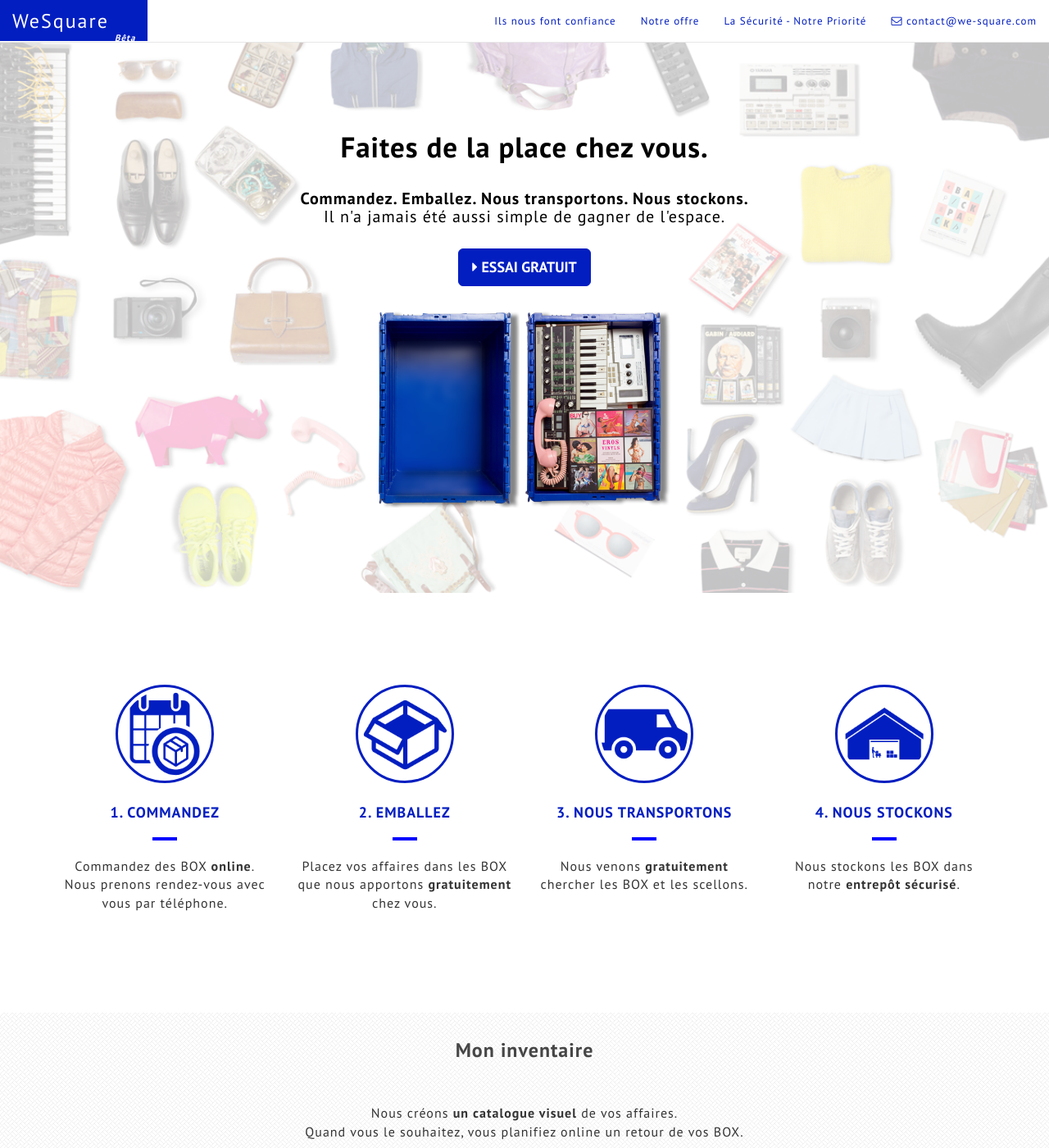
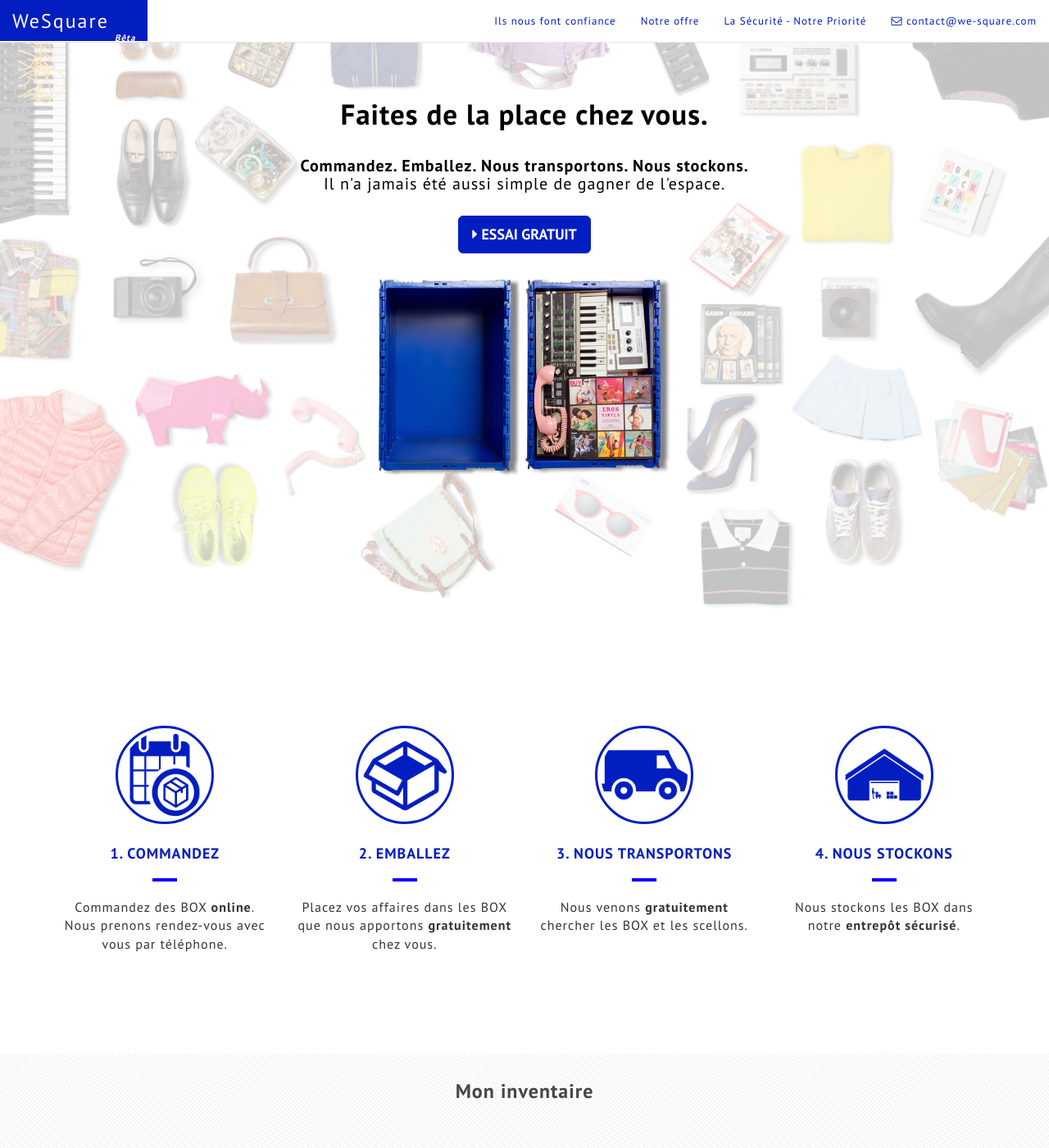
Before and after one commit to Seb1501/wesquare, a Jekyll site: the page built from index.html, in a window 1280 px wide and 1400 px high. Shown: the whole window at 82% size. Built offline with Jekyll 4.4.1, drawn with Linux system fonts in a browser that asks for light colours; nearby versions of some CDN libraries; Markdown is read by kramdown in place of the engine named in the settings.

Commit message:
Ajout responsive cover pour la page index

```diff
--- a/css/style.css
+++ b/css/style.css
@@ -86,23 +86,29 @@
 /* line 88, ../compass/sass/style.scss */
 .wrapper {
   background-image: url('../images/Cover.png?1414865086');
+  background-repeat: no-repeat;
+  background-position: center;
   background-size: cover;
+  /*background-size: 100%;*/
+  -webkit-background-size: cover;
+  -moz-background-size: cover;
+  -o-background-size: cover;
   text-align: center;
-  height: 700px;
-  padding-top: 100px;
+  height: 750px;
+  padding-top: 60px;
   color: white;
 }
 
-/* line 99, ../compass/sass/style.scss */
+/* line 105, ../compass/sass/style.scss */
 .wrapper img {
   margin: auto;
 }
-/* line 103, ../compass/sass/style.scss */
+/* line 109, ../compass/sass/style.scss */
 .wrapper button {
   margin-bottom: 30px;
 }
 
-/* line 110, ../compass/sass/style.scss */
+/* line 116, ../compass/sass/style.scss */
 .lead h3 {
   /*background: rgba(0, 0, 0, .2);*/
   display: inline-block;
@@ -113,7 +119,7 @@
   margin-bottom: 0.3em;
   color: black;
 }
-/* line 121, ../compass/sass/style.scss */
+/* line 127, ../compass/sass/style.scss */
 .lead h1 {
   /*text-shadow: 2px 2px 10px rgba(0, 0, 0, .9);*/
   padding-top: 0.5em;
@@ -123,50 +129,50 @@
   color: black;
 }
 
-/* line 131, ../compass/sass/style.scss */
+/* line 137, ../compass/sass/style.scss */
 .btn-primary {
   background-color: #031ec0;
   border-color: #031ec0;
 }
 
-/* line 136, ../compass/sass/style.scss */
+/* line 142, ../compass/sass/style.scss */
 .btn-primary:hover {
   background-color: #031ec0;
   border-color: #031ec0;
 }
 
 /**************************MON**INVENTAIRE****************************************************************************************/
-/* line 145, ../compass/sass/style.scss */
+/* line 151, ../compass/sass/style.scss */
 .inventory {
   background-image: url('../images/subtle_pattern/cream_pixels.png?1410873407');
 }
 
-/* line 150, ../compass/sass/style.scss */
+/* line 156, ../compass/sass/style.scss */
 .inventory img {
   margin: auto;
   padding-top: 1em;
 }
 
 /**************************MODAL************************************************************************************/
-/* line 158, ../compass/sass/style.scss */
+/* line 164, ../compass/sass/style.scss */
 .modal-header p {
   font-family: inherit;
   font-size: 14px;
   color: white;
 }
-/* line 164, ../compass/sass/style.scss */
+/* line 170, ../compass/sass/style.scss */
 .modal-header h4 {
   font-family: inherit;
   font-size: 18px;
   color: white;
 }
 
-/* line 171, ../compass/sass/style.scss */
+/* line 177, ../compass/sass/style.scss */
 .modal-header {
   background-color: rgba(3, 30, 192, 0.8);
 }
 
-/* line 176, ../compass/sass/style.scss */
+/* line 182, ../compass/sass/style.scss */
 .modal-footer {
   background-color: rgba(3, 30, 192, 0.8);
 }
@@ -193,7 +199,7 @@
 font-size: 14px;
 }*/
 /**************************PLUSIEURS*USAGES************************************************************************************/
-/* line 204, ../compass/sass/style.scss */
+/* line 210, ../compass/sass/style.scss */
 #title_section {
   color: #464646;
   font-weight: 700;
@@ -202,47 +208,47 @@
   margin-top: 1.2em;
 }
 
-/* line 212, ../compass/sass/style.scss */
+/* line 218, ../compass/sass/style.scss */
 .profil-spacer {
   height: 3em;
 }
 
-/* line 216, ../compass/sass/style.scss */
+/* line 222, ../compass/sass/style.scss */
 .container-spacer {
   height: 3em;
   background-image: url('../images/subtle_pattern/cream_pixels.png?1410873407');
 }
 
-/* line 221, ../compass/sass/style.scss */
+/* line 227, ../compass/sass/style.scss */
 .spacer {
   height: 7em;
 }
 
-/* line 226, ../compass/sass/style.scss */
+/* line 232, ../compass/sass/style.scss */
 .feature img {
   margin-bottom: 1em;
 }
-/* line 230, ../compass/sass/style.scss */
+/* line 236, ../compass/sass/style.scss */
 .feature hr {
   width: 10%;
   border: 2px solid blue;
 }
-/* line 235, ../compass/sass/style.scss */
+/* line 241, ../compass/sass/style.scss */
 .feature p {
   margin-left: 50px;
   margin-right: 50px;
 }
 
-/* line 242, ../compass/sass/style.scss */
+/* line 248, ../compass/sass/style.scss */
 .container h5 {
   padding-top: 1em;
 }
-/* line 246, ../compass/sass/style.scss */
+/* line 252, ../compass/sass/style.scss */
 .container h3 {
   margin-bottom: 50px;
 }
 
-/* line 252, ../compass/sass/style.scss */
+/* line 258, ../compass/sass/style.scss */
 .circle {
   border-radius: 50%;
   border: 3px solid #031ec0;
@@ -250,28 +256,28 @@
   /*box-shadow: 1px 1px 1px rgba(113,28,243,1);*/
 }
 
-/* line 259, ../compass/sass/style.scss */
+/* line 265, ../compass/sass/style.scss */
 .feature h4 {
   color: #031ec0;
 }
 
-/* line 263, ../compass/sass/style.scss */
+/* line 269, ../compass/sass/style.scss */
 #name a:hover {
   color: #ddd;
 }
 
-/* line 267, ../compass/sass/style.scss */
+/* line 273, ../compass/sass/style.scss */
 .min-height {
   min-height: 600px;
 }
 
 /**************************NOTRE*OFFRE*********************************************************************************/
-/* line 273, ../compass/sass/style.scss */
+/* line 279, ../compass/sass/style.scss */
 .offer {
   background-image: url('../images/subtle_pattern/cream_pixels.png?1410873407');
 }
 
-/* line 278, ../compass/sass/style.scss */
+/* line 284, ../compass/sass/style.scss */
 .fade_away {
   opacity: 0.95;
   /* l'opacite que vous voulez au depart */
@@ -297,7 +303,7 @@
   background-position: center;
 }
 
-/* line 294, ../compass/sass/style.scss */
+/* line 300, ../compass/sass/style.scss */
 .fade_away:hover,
 .fade_away:focus {
   opacity: 1;
@@ -310,13 +316,13 @@
   background-position: center;
 }
 
-/* line 307, ../compass/sass/style.scss */
+/* line 313, ../compass/sass/style.scss */
 .engagment li {
   border-bottom: 1px dotted #031ec0;
   list-style: none;
   padding: 12px;
 }
-/* line 315, ../compass/sass/style.scss */
+/* line 321, ../compass/sass/style.scss */
 .engagment li p {
   color: #031ec0;
   font-size: 18px;
@@ -324,28 +330,28 @@
   margin-bottom: 2px;
 }
 
-/* line 324, ../compass/sass/style.scss */
+/* line 330, ../compass/sass/style.scss */
 .offer button {
   margin-top: 20px;
 }
 
 /*****************CAROUSEL****************************************************************************************************/
-/* line 331, ../compass/sass/style.scss */
+/* line 337, ../compass/sass/style.scss */
 .header-carousel {
   padding-bottom: 2em;
 }
 
-/* line 336, ../compass/sass/style.scss */
+/* line 342, ../compass/sass/style.scss */
 .carousel-inner a {
   color: #031ec0;
 }
-/* line 340, ../compass/sass/style.scss */
+/* line 346, ../compass/sass/style.scss */
 .carousel-inner p {
   color: #031ec0;
   font-size: 14px;
   margin-top: -5px;
 }
-/* line 346, ../compass/sass/style.scss */
+/* line 352, ../compass/sass/style.scss */
 .carousel-inner img {
   /*margin:auto;*/
   padding-bottom: 20px;
@@ -354,45 +360,45 @@
   /*max-height: 500px;*/
 }
 
-/* line 356, ../compass/sass/style.scss */
+/* line 362, ../compass/sass/style.scss */
 .carousel-indicators {
   bottom: -30px;
 }
 
-/* line 360, ../compass/sass/style.scss */
+/* line 366, ../compass/sass/style.scss */
 .glyphicon-custom, .carousel-control .glyphicon-chevron-right, .carousel-control .glyphicon-chevron-left {
   right: 50px;
   color: #031ec0;
   top: 150px;
 }
 
-/* line 376, ../compass/sass/style.scss */
+/* line 382, ../compass/sass/style.scss */
 .carousel-caption {
   color: black;
 }
 
-/* line 382, ../compass/sass/style.scss */
+/* line 388, ../compass/sass/style.scss */
 .carousel-indicators li {
   background-color: #031ec0;
 }
 
-/* line 386, ../compass/sass/style.scss */
+/* line 392, ../compass/sass/style.scss */
 .carousel-indicators .active {
   background-color: #031ec0;
 }
 
-/* line 391, ../compass/sass/style.scss */
+/* line 397, ../compass/sass/style.scss */
 .carousel-control.left, .carousel-control.right {
   background-image: none;
 }
 
 /****************PROFIL********************************************************************************************/
-/* line 397, ../compass/sass/style.scss */
+/* line 403, ../compass/sass/style.scss */
 .profil a {
   color: #031ec0;
 }
 
-/* line 401, ../compass/sass/style.scss */
+/* line 407, ../compass/sass/style.scss */
 .box-custom, .box-Rodolphe, .box-Alice, .box-Fred, .box-Victoria, .box-Beaubien, .box-See-Concept {
   background-size: cover;
   background-repeat: no-repeat;
@@ -408,37 +414,37 @@
   color: white;
 }
 
-/* line 417, ../compass/sass/style.scss */
+/* line 423, ../compass/sass/style.scss */
 .box-Rodolphe {
   background-image: url('../images/Affaires_Rodolphe.png?1414586339');
 }
 
-/* line 423, ../compass/sass/style.scss */
+/* line 429, ../compass/sass/style.scss */
 .box-Alice {
   background-image: url('../images/Affaires_Alice.png?1414584189');
 }
 
-/* line 428, ../compass/sass/style.scss */
+/* line 434, ../compass/sass/style.scss */
 .box-Fred {
   background-image: url('../images/Affaires_Fred.png?1414583905');
 }
 
-/* line 433, ../compass/sass/style.scss */
+/* line 439, ../compass/sass/style.scss */
 .box-Victoria {
   background-image: url('../images/Affaires_Victoria.png?1414584021');
 }
 
-/* line 438, ../compass/sass/style.scss */
+/* line 444, ../compass/sass/style.scss */
 .box-Beaubien {
   background-image: url('../images/Affaires_Beaubien.png?1415312646');
 }
 
-/* line 443, ../compass/sass/style.scss */
+/* line 449, ../compass/sass/style.scss */
 .box-See-Concept {
   background-image: url('../images/Affaires_See-Concept.png?1415312556');
 }
 
-/* line 448, ../compass/sass/style.scss */
+/* line 454, ../compass/sass/style.scss */
 .image {
   border-radius: 50%;
   height: 200px;
@@ -449,7 +455,7 @@
 	border-left: 4px solid blue;
 }	*/
 /*****************************FOOTER*****************************************************************************************/
-/* line 463, ../compass/sass/style.scss */
+/* line 469, ../compass/sass/style.scss */
 #footer {
   background-color: rgba(0, 0, 0, 0.8);
   color: #506474;
@@ -457,15 +463,15 @@
   margin-top: 2em;
 }
 
-/* line 471, ../compass/sass/style.scss */
+/* line 477, ../compass/sass/style.scss */
 #footer a {
   color: #506474;
 }
-/* line 475, ../compass/sass/style.scss */
+/* line 481, ../compass/sass/style.scss */
 #footer h4 {
   color: white;
 }
-/* line 479, ../compass/sass/style.scss */
+/* line 485, ../compass/sass/style.scss */
 #footer a:hover {
   color: #ddd;
 }
```
Also changed, not shown: compass/sass/style.scss (+7 -1 lines), 2 other files.
